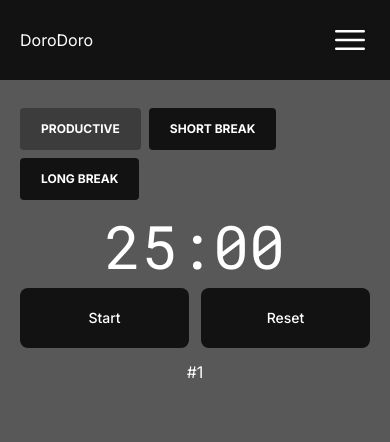
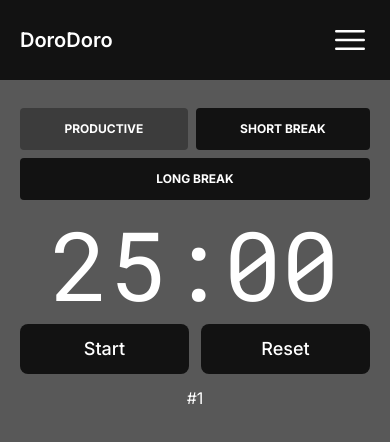
Before and after one commit to Devon-McGrath-github/dorodoro, a Next.js app: page / in a window 390 px wide. Shown: the top 442 px of the page. Built offline with nearby package versions, Linux system fonts and the light colour scheme.

Commit message:
Style size and responsiveness of text elements

```diff
--- a/components/NavBar/NavBar.tsx
+++ b/components/NavBar/NavBar.tsx
@@ -4,7 +4,7 @@ import Sidebar from '../Sidebar'
 const NavBar = () => {
 	return (
 		<nav className='fixed w-full bg-skin-primary flex flex-row items-center justify-between p-5'>
-			<Link className='font-sans' href='/'>
+			<Link className='font-sans text-xl font-semibold' href='/'>
 				DoroDoro
 			</Link>
 			<Sidebar />
--- a/components/Tabs/Tab.tsx
+++ b/components/Tabs/Tab.tsx
@@ -14,7 +14,7 @@ const Tab = ({ tabName, timerType }: TabProps) => {
 	])
 
 	return (
-		<li className='flex text-center'>
+		<li className='flex-auto text-center'>
 			<div
 				className={
 					'text-xs cursor-pointer font-bold uppercase px-5 py-3 rounded bg-skin-primary box-border border border-transparent hover:border hover:border-white hover:bg-opacity-50 focus:ring-gray-200 ' +
--- a/components/Tabs/Tabs.tsx
+++ b/components/Tabs/Tabs.tsx
@@ -3,9 +3,7 @@ import Tab from './Tab'
 
 const Tabs = () => {
 	return (
-		<>
-			<div className='flex flex-wrap'>
-				<div className='w-full'>
+		<div className='flex flex-wrap max-w-lg'>
 			<ul
 				className='flex w-full mb-0 list-none flex-wrap pt-3 pb-4 flex-row gap-2'
 				role='tablist'
@@ -18,8 +16,6 @@ const Tabs = () => {
 				<Timer />
 			</div>
 		</div>
-			</div>
-		</>
 	)
 }
 
--- a/components/Timer/ClockFormat.tsx
+++ b/components/Timer/ClockFormat.tsx
@@ -11,7 +11,7 @@ function ClockFormat() {
 	const minutesToDisplay = minutesRemaining % 60
 
 	return (
-		<div className='text-6xl text-center font-mono'>
+		<div className='text-8xl text-center font-mono'>
 			{twoDigits(minutesToDisplay)}:{twoDigits(secondsToDisplay)}
 		</div>
 	)
--- a/components/Timer/Timer.tsx
+++ b/components/Timer/Timer.tsx
@@ -48,15 +48,15 @@ export default function CountdownApp() {
 	)
 
 	return (
-		<div className='grid grid-cols-2 grid-rows-2 gap-3'>
+		<div className='grid grid-cols-2 auto-rows-auto gap-3'>
 			<div className='col-span-2'>
-				<h1 className={`text-10xl text-center`}>
+				<h1 className={`text-center`}>
 					<ClockFormat />
 				</h1>
 			</div>
 
 			<button
-				className='bg-skin-primary hover:bg-opacity-40 hover:border focus:ring-gray-200 font-medium rounded-lg text-sm px-5 py-2.5'
+				className='bg-skin-primary hover:bg-opacity-40 box-border border border-transparent hover:border hover:border-white focus:ring-gray-200 font-medium rounded-lg text-lg px-5 py-2.5'
 				onClick={handleClick}
 				type='button'
 			>
@@ -64,7 +64,7 @@ export default function CountdownApp() {
 			</button>
 
 			<button
-				className='bg-skin-primary hover:bg-opacity-40 box-border hover:border focus:ring-gray-200 font-medium rounded-lg text-sm px-5 py-2.5'
+				className='bg-skin-primary hover:bg-opacity-40 box-border border border-transparent hover:border hover:border-white focus:ring-gray-200 font-medium rounded-lg text-lg px-5 py-2.5'
 				onClick={handleReset}
 				type='button'
 			>
--- a/pages/index.tsx
+++ b/pages/index.tsx
@@ -40,7 +40,7 @@ export default function Home() {
 			<NavBar />
 
 			<main
-				className={`flex flex-col items-center justify-between p-5 pt-24 md:p-24 font-sans`}
+				className={`flex flex-col items-center justify-center p-5 pt-24 md:p-24 font-sans`}
 			>
 				<Tabs />
 			</main>
```
Lines whose indentation alone changed are shown as unchanged.
